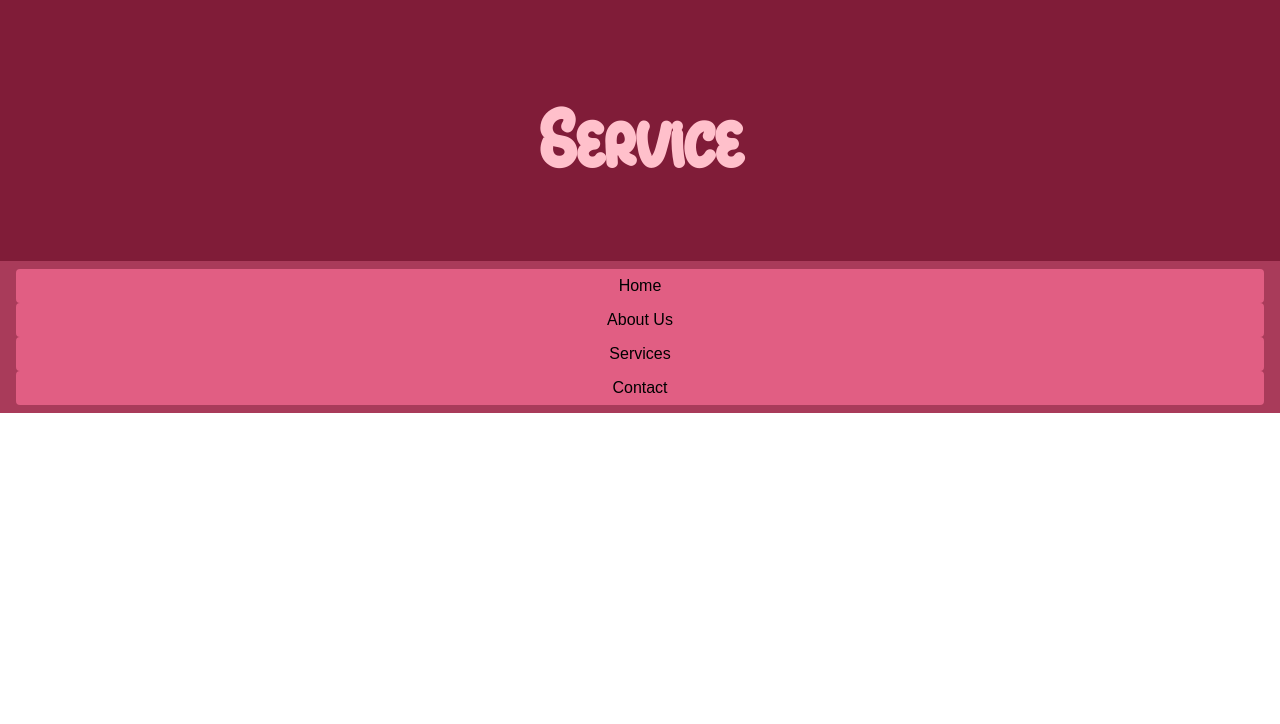
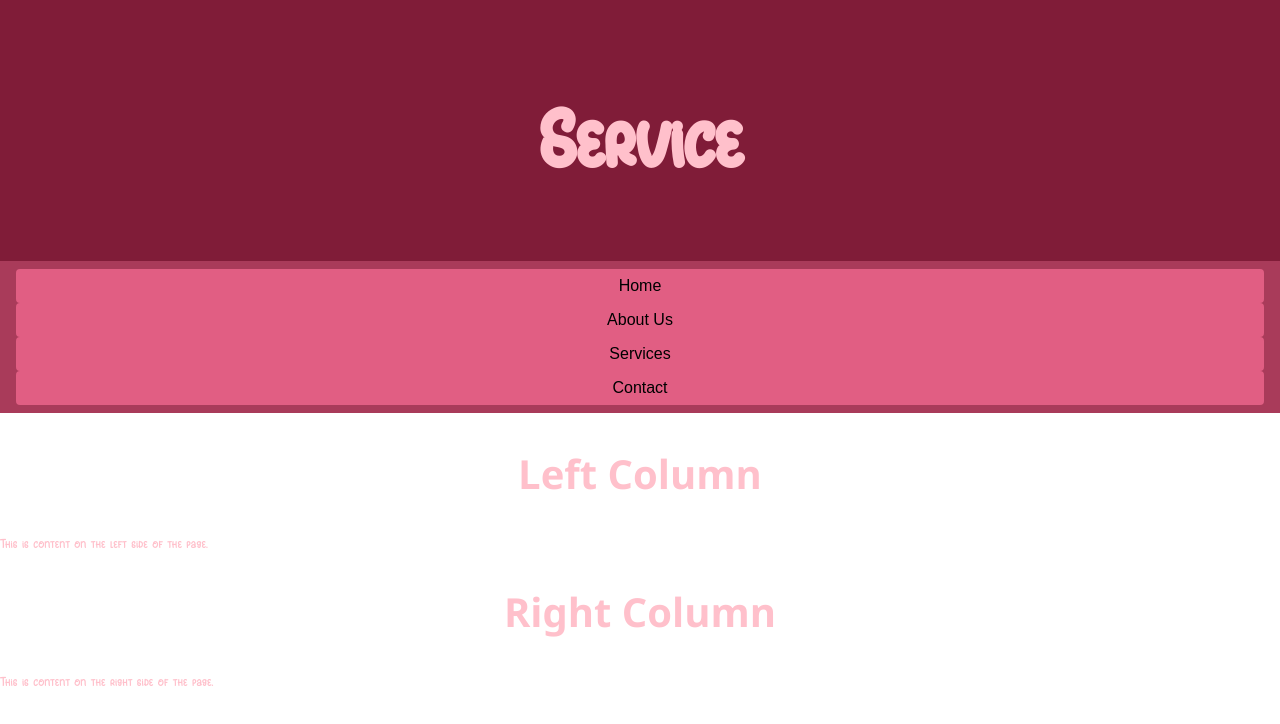
Before and after one commit to JustScott03/HTML, a plain HTML site: page services.html in a window 1280 px wide. Drawn offline with Linux system fonts and the light colour scheme.

Commit message:
scott will you look at my style will

```diff
--- a/services.html
+++ b/services.html
@@ -16,5 +16,25 @@
             <a href="about.html">About Us</a><!-- sara -->
             <a href="services.html">Services</a><!-- kieran -->
             <a href="contact.html">Contact</a><!-- elin -->
+
         </nav>
+        </style>
+
+
+      <div class="left-column">
+        <div class="left-column">
+          <h2> Left Column </h2>
+          <p>This is content on the left side of the page.</p>
+        </div>
+
+        <div class="right-column">
+          <h2>Right Column</h2>
+          <p>This is content on the right side of the page.</p>
+        </div>
+      </div>
+
+
+
+
+
 </html>
--- a/styles.css
+++ b/styles.css
@@ -63,3 +63,16 @@ h2 {
     font-size : 40px;
     text-align: center;
 }
+table 1 {
+font-family: 'Trebuchet MS', 'Lucida Sans Unicode', 'Lucida Grande', 'Lucida Sans', Arial, sans-serif;
+color: floralwhite;
+font-size: medium;
+text-align: right;
+}
+.left-column
+{
+  font-family: Meowcat Regular;
+  color: pink;
+  font-size: medium;
+  text-align: left;
+}
```
